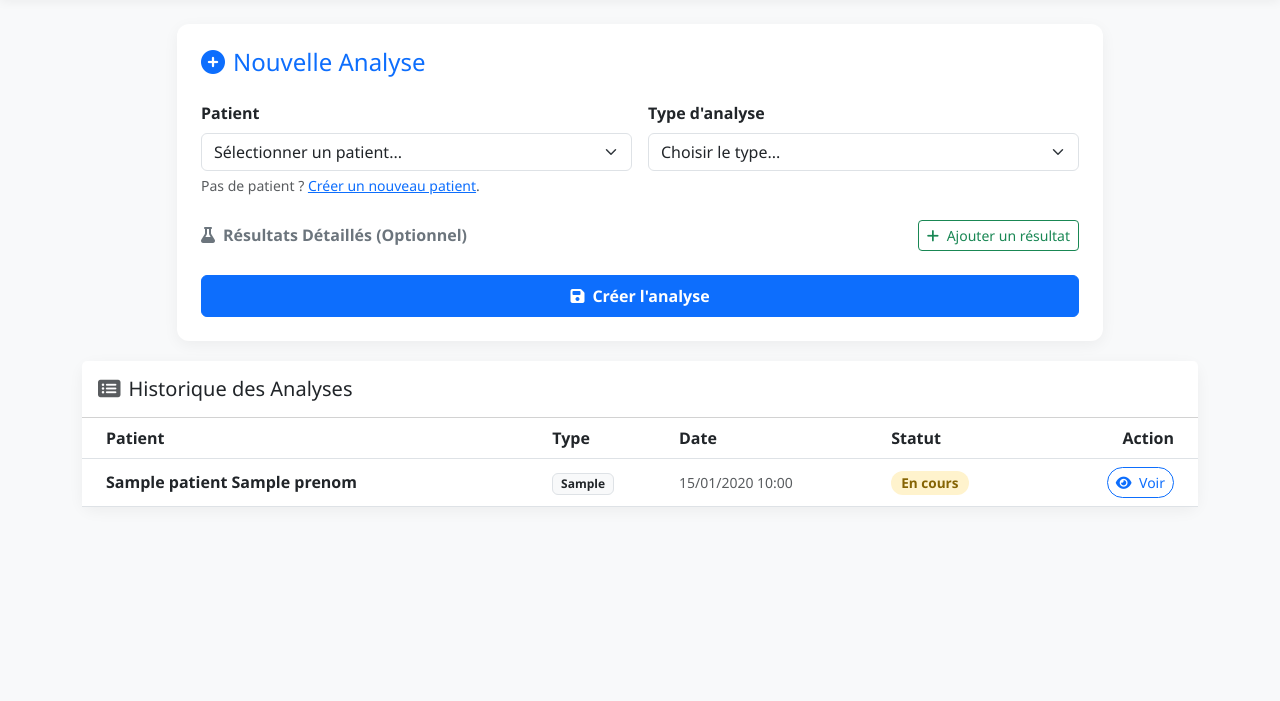
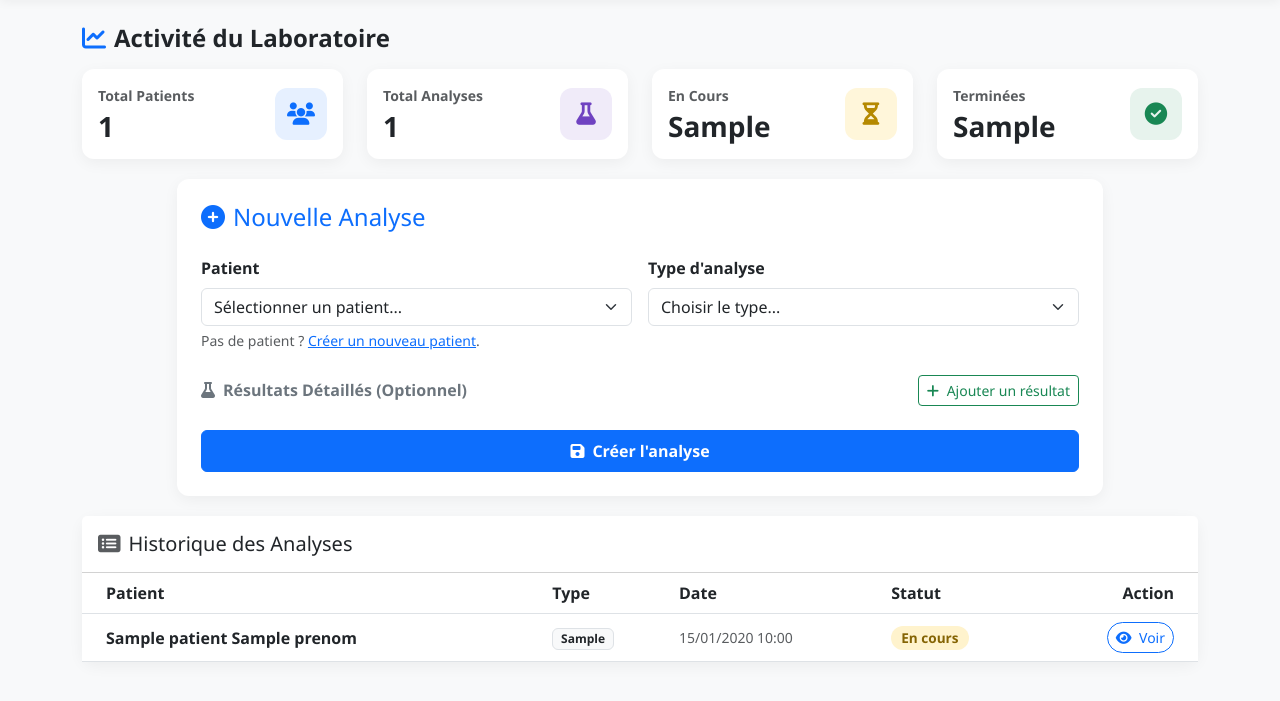
Before and after one commit to bentafouzi-cell/medical-api-fastapi, a FastAPI app: template templates/index.html in a window 1280 px wide. Shown: the part 56-757 px from the top of the page. Run offline with FastAPI, Linux system fonts and the light colour scheme; the template is opened without the code that fills it: most values are stand-ins (such as "Sample title", 1, 10 or a date in 2020).

Commit message:
Feat: Add dashboard statistics cards

```diff
--- a/app/main.py
+++ b/app/main.py
@@ -62,10 +62,20 @@ def patients_page(request: Request, current_user: models.UserDB = Depends(get_cu
 def read_root(request: Request, db: Session = Depends(get_db), current_user: models.UserDB = Depends(get_current_user)):
     patients_list = db.query(models.Patient).filter(models.Patient.labo_id == current_user.labo_id).all()
     analyses_list = db.query(models.AnalyseDB).filter(models.AnalyseDB.labo_id == current_user.labo_id).order_by(models.AnalyseDB.created_at.desc()).all()
+
+    total_patients = db.query(models.Patient).filter(models.Patient.labo_id == current_user.labo_id).count()
+    total_analyses = db.query(models.AnalyseDB).filter(models.AnalyseDB.labo_id == current_user.labo_id).count()
+    analyses_en_cours = db.query(models.AnalyseDB).filter(models.AnalyseDB.labo_id == current_user.labo_id, models.AnalyseDB.statut == "En cours").count()
+    analyses_terminees = db.query(models.AnalyseDB).filter(models.AnalyseDB.labo_id == current_user.labo_id, models.AnalyseDB.statut == "Terminé").count()
+
     return templates.TemplateResponse("index.html", {
         "request": request,
         "patients": patients_list,
-        "analyses": analyses_list
+        "analyses": analyses_list,
+        "total_patients": total_patients,
+        "total_analyses": total_analyses,
+        "analyses_en_cours": analyses_en_cours,
+        "analyses_terminees": analyses_terminees
     })
 
 
--- a/templates/index.html
+++ b/templates/index.html
@@ -14,6 +14,9 @@
         .bg-termine { background-color: #d1e7dd; color: #0f5132; }
         .result-row { background: #fdfdfd; border: 1px solid #eee; padding: 10px; margin-bottom: 10px; border-radius: 8px; }
         .btn-remove { color: #dc3545; cursor: pointer; }
+        .stat-card { transition: transform 0.2s ease; }
+        .stat-card:hover { transform: translateY(-4px); }
+        .stat-icon { width: 52px; height: 52px; border-radius: 12px; display: flex; align-items: center; justify-content: center; font-size: 1.4rem; }
     </style>
 </head>
 <body>
@@ -23,7 +26,73 @@
             <div class="ms-auto"><a href="/logout" class="btn btn-outline-danger btn-sm rounded-pill px-3">Déconnexion</a></div>
         </div>
     </nav>
+
     <div class="container">
+
+        <h4 class="fw-bold mb-3"><i class="fas fa-chart-line me-2 text-primary"></i>Activité du Laboratoire</h4>
+
+        <div class="row">
+            <div class="col-md-3 col-sm-6">
+                <div class="card stat-card">
+                    <div class="card-body">
+                        <div class="d-flex justify-content-between align-items-center">
+                            <div>
+                                <p class="text-muted mb-1 small fw-semibold">Total Patients</p>
+                                <h3 class="mb-0 fw-bold">{{ total_patients }}</h3>
+                            </div>
+                            <div class="stat-icon" style="background-color: rgba(13,110,253,0.1); color: #0d6efd;">
+                                <i class="fas fa-users"></i>
+                            </div>
+                        </div>
+                    </div>
+                </div>
+            </div>
+            <div class="col-md-3 col-sm-6">
+                <div class="card stat-card">
+                    <div class="card-body">
+                        <div class="d-flex justify-content-between align-items-center">
+                            <div>
+                                <p class="text-muted mb-1 small fw-semibold">Total Analyses</p>
+                                <h3 class="mb-0 fw-bold">{{ total_analyses }}</h3>
+                            </div>
+                            <div class="stat-icon" style="background-color: rgba(111,66,193,0.1); color: #6f42c1;">
+                                <i class="fas fa-flask"></i>
+                            </div>
+                        </div>
+                    </div>
+                </div>
+            </div>
+            <div class="col-md-3 col-sm-6">
+                <div class="card stat-card">
+                    <div class="card-body">
+                        <div class="d-flex justify-content-between align-items-center">
+                            <div>
+                                <p class="text-muted mb-1 small fw-semibold">En Cours</p>
+                                <h3 class="mb-0 fw-bold">{{ analyses_en_cours }}</h3>
+                            </div>
+                            <div class="stat-icon" style="background-color: rgba(255,193,7,0.15); color: #b58900;">
+                                <i class="fas fa-hourglass-half"></i>
+                            </div>
+                        </div>
+                    </div>
+                </div>
+            </div>
+            <div class="col-md-3 col-sm-6">
+                <div class="card stat-card">
+                    <div class="card-body">
+                        <div class="d-flex justify-content-between align-items-center">
+                            <div>
+                                <p class="text-muted mb-1 small fw-semibold">Terminées</p>
+                                <h3 class="mb-0 fw-bold">{{ analyses_terminees }}</h3>
+                            </div>
+                            <div class="stat-icon" style="background-color: rgba(25,135,84,0.1); color: #198754;">
+                                <i class="fas fa-check-circle"></i>
+                            </div>
+                        </div>
+                    </div>
+                </div>
+            </div>
+        </div>
 
         <div class="row justify-content-center">
             <div class="col-md-10">
@@ -91,7 +160,6 @@
                                         <td class="text-muted small">{{ analyse.created_at.strftime('%d/%m/%Y %H:%M') }}</td>
                                         <td>{% if analyse.statut == 'Terminé' %}<span class="badge badge-status bg-termine">Terminé</span>{% else %}<span class="badge badge-status bg-en-cours">En cours</span>{% endif %}</td>
                                         <td class="text-end pe-4">
-                                            <!-- LE BOUTON VOIR CORRIGÉ ICI -->
                                             <a href="/analyse/{{ analyse.id }}" class="btn btn-sm btn-outline-primary rounded-pill">
                                                 <i class="fas fa-eye me-1"></i> Voir
                                             </a>
```
